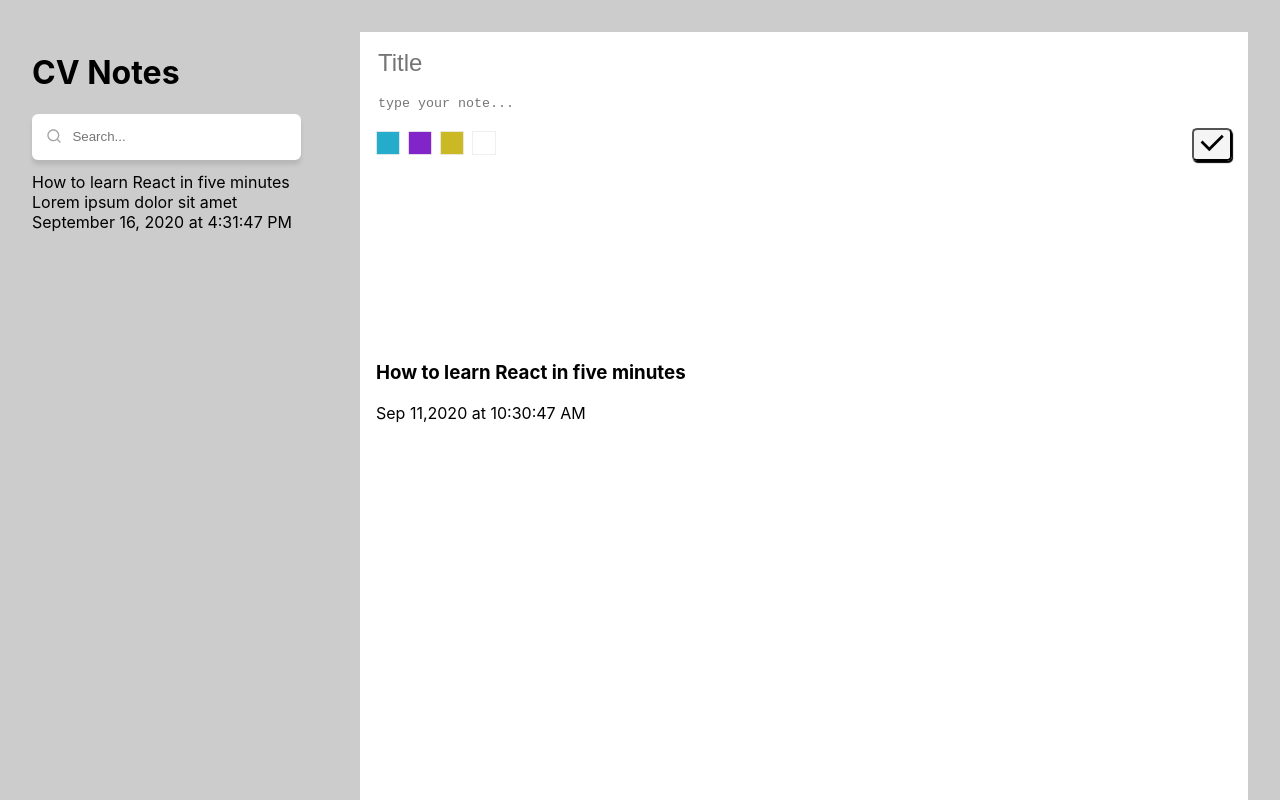
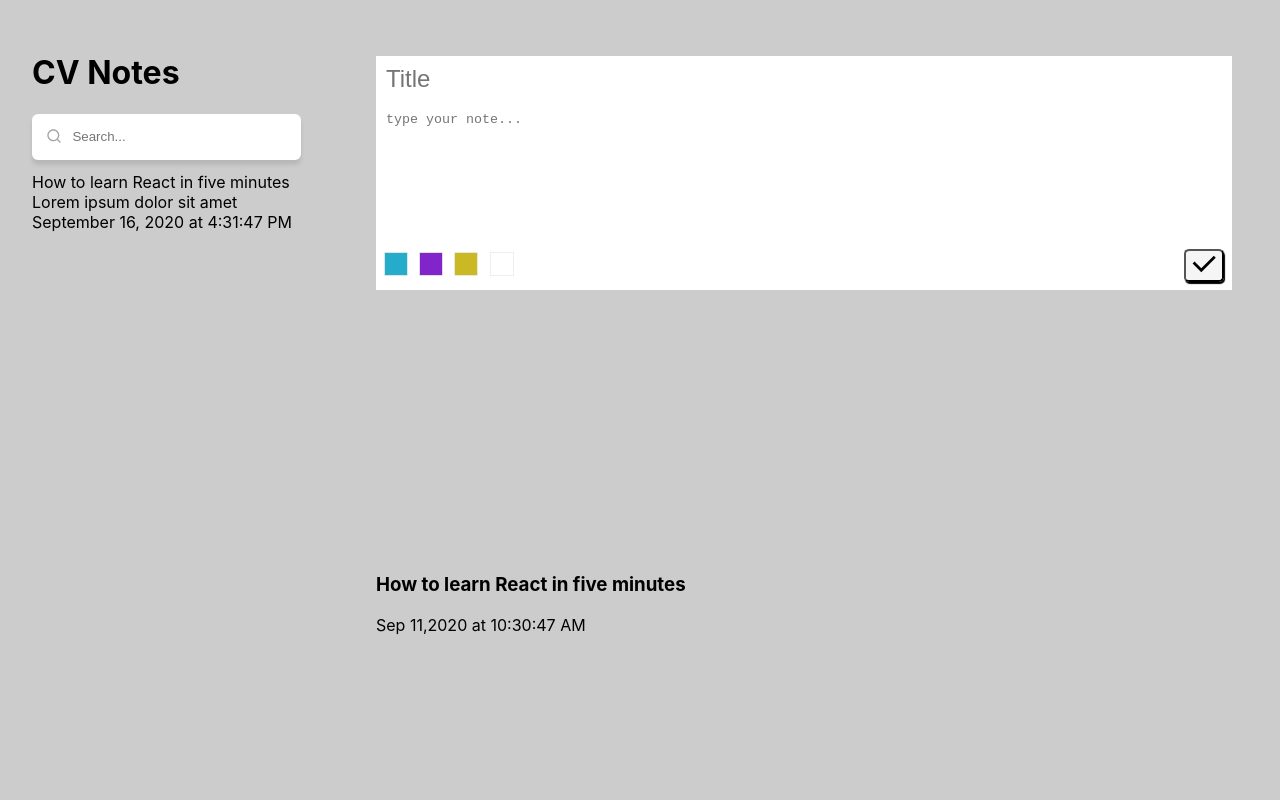
Before and after one commit to Amir9eng/react-todo, a React (Create React App) app: page / in a window 1280 px wide. Built offline with nearby package versions, Linux system fonts and the light colour scheme.

Commit message:
feat: notes

```diff
--- a/src/App.js
+++ b/src/App.js
@@ -106,7 +106,7 @@ function App() {
         </div>
         </form >
       </div>
-      <div >
+      <div className= "NoteContent">
       <h3>How to learn React in five minutes</h3>
       <span>Sep 11,2020 at 10:30:47 AM</span>
       </div>
--- a/src/App.scss
+++ b/src/App.scss
@@ -33,7 +33,6 @@
 
 .TodoWrapper{
   margin-left: 2rem;
-  // background-color: white;
   margin-top: 2rem;
 }
 .TodoList{
@@ -50,16 +49,14 @@ font-size: .8rem;
 margin-bottom: 1rem;
 }
 .AddTodo{
-  margin-top: 2rem;
-  // width: 60%;
+  margin-top: 2.5rem;
   padding: 1rem;
-  background-color: white;
   margin-right: 2rem;
 }
 .Todos{
   display: flex;
   flex-direction: column;
-  height: 40%;
+  height: 60%;
 
 }
 .Todos input{
@@ -71,12 +68,16 @@ margin-bottom: 1rem;
   border: none;
   outline: none;
   margin-top: 1rem;
-  flex-grow: .5;
+  flex-grow: 1;
   resize: none;
 }
 form{
+  // margin-top: .5rem;
   display: flex;
   flex-direction: column;
+  background-color: white;
+  padding: .5rem;
+  height: 50%;
 }
 .colorBoxes{
   display: flex;
@@ -87,7 +88,7 @@ form{
 .colorBoxes img{
   width: 1.5rem;
   height: 1.5rem;
-  padding-left: .5rem;
+  padding-left: .7rem;
 }
 .colorBoxes img:first-child{
   padding-left: 0;
@@ -97,3 +98,7 @@ button{
   border-radius: 14%;
   box-shadow: 1px 2px 1px ;
 }
+
+.NoteContent{
+  margin-top: 5rem;
+}
```
